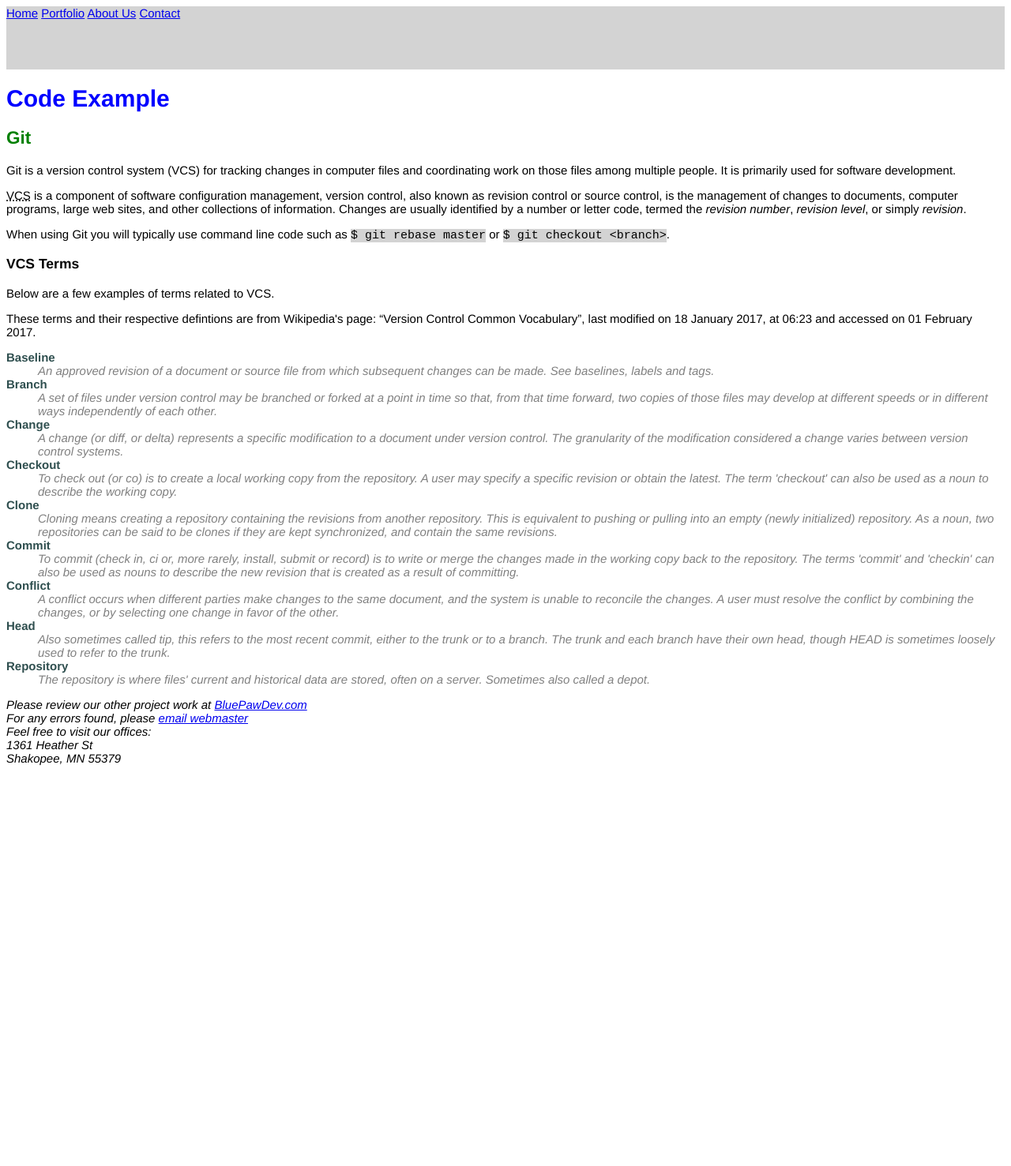
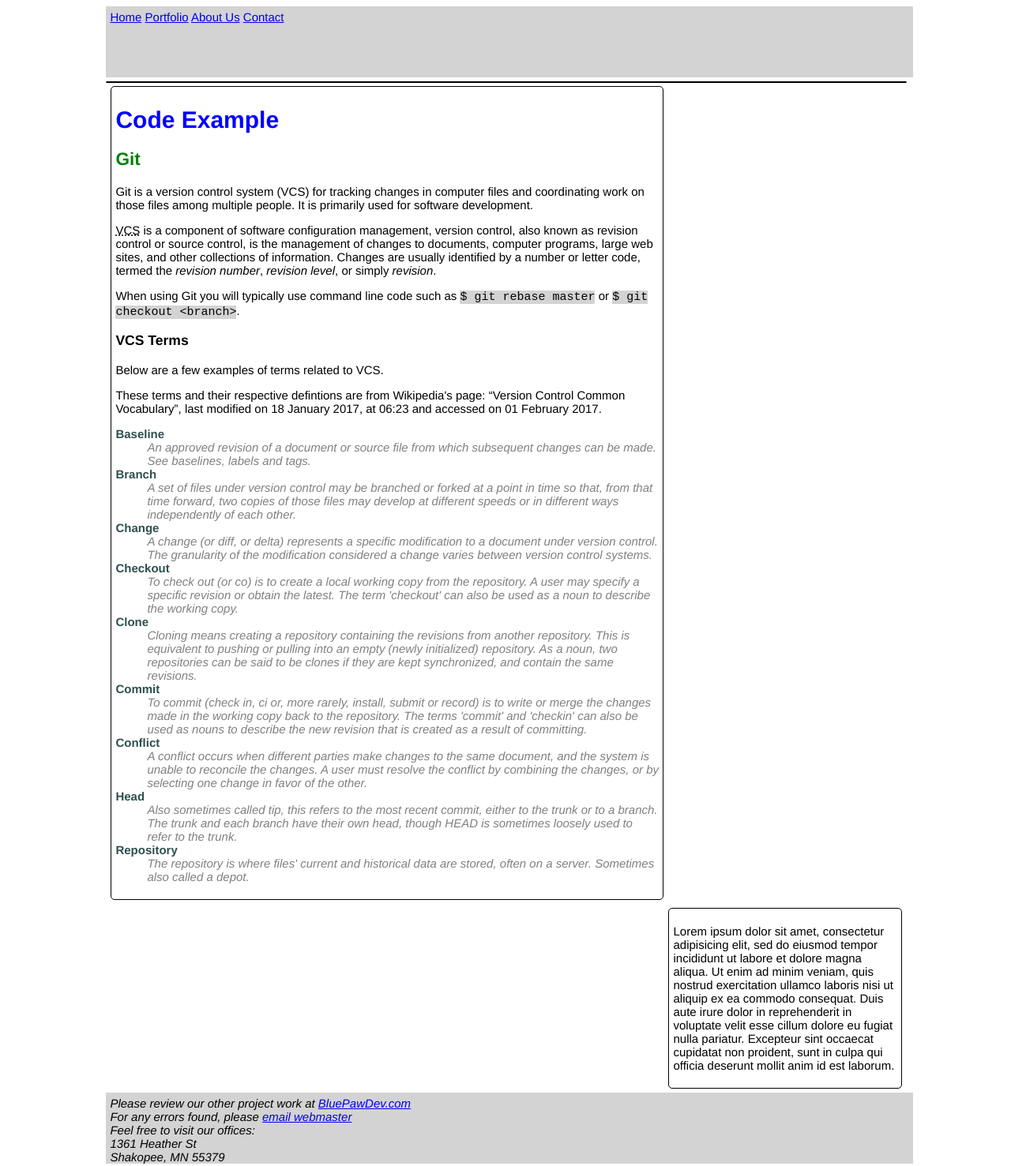
Before and after one commit to BluePawDev/sandbox-html, a plain HTML site: page index-html.html in a window 1280 px wide. Shown: the whole page at 79% size. Before the commit the page ends 977 px from the top, so only its background shows below. Drawn offline with Linux system fonts and the light colour scheme.

Commit message:
Add .pageHeader{}, .pageFooter{}, div{}, .mainBody{}, .rightSideBar{}

```diff
--- a/css/style.css
+++ b/css/style.css
@@ -4,8 +4,22 @@ body {
 }
 
 .pageHeader {
+  width: 80%;
+  margin: 5px 10%;
+  padding: 5px;
+  align-self: center;
   background-color: #d3d3d3;
   height: 80px;
+}
+
+.pageFooter {
+  width: 80%;
+  margin: 5px 10%;
+  padding: 5px;
+  align-self: center;
+  background-color: #d3d3d3;
+  height: 80px;
+  clear: both;
 }
 
 h1 {
@@ -33,3 +47,28 @@ dd {
   font-style: italic;
   color: #808080;
 }
+
+div {
+  border: .5px black solid;
+  border-radius: 5px;
+}
+
+.mainContent {
+  width: 80%;
+  margin: 5px 10%;
+  align-self: center;
+}
+
+.mainBody {
+  width: 68%;
+  margin: 5px;
+  padding: 5px;
+  float: left;
+}
+
+.rightSideBar {
+  width: 28%;
+  margin: 5px;
+  padding: 5px;
+  float: right;
+}
--- a/index-html.html
+++ b/index-html.html
@@ -56,6 +56,7 @@
 
       </div> <!-- End of .mainBody -->
       <div class="rightSideBar">
+        <p>Lorem ipsum dolor sit amet, consectetur adipisicing elit, sed do eiusmod tempor incididunt ut labore et dolore magna aliqua. Ut enim ad minim veniam, quis nostrud exercitation ullamco laboris nisi ut aliquip ex ea commodo consequat. Duis aute irure dolor in reprehenderit in voluptate velit esse cillum dolore eu fugiat nulla pariatur. Excepteur sint occaecat cupidatat non proident, sunt in culpa qui officia deserunt mollit anim id est laborum.</p>
 
       </div> <!-- End of .rightSideBar -->
 
```
